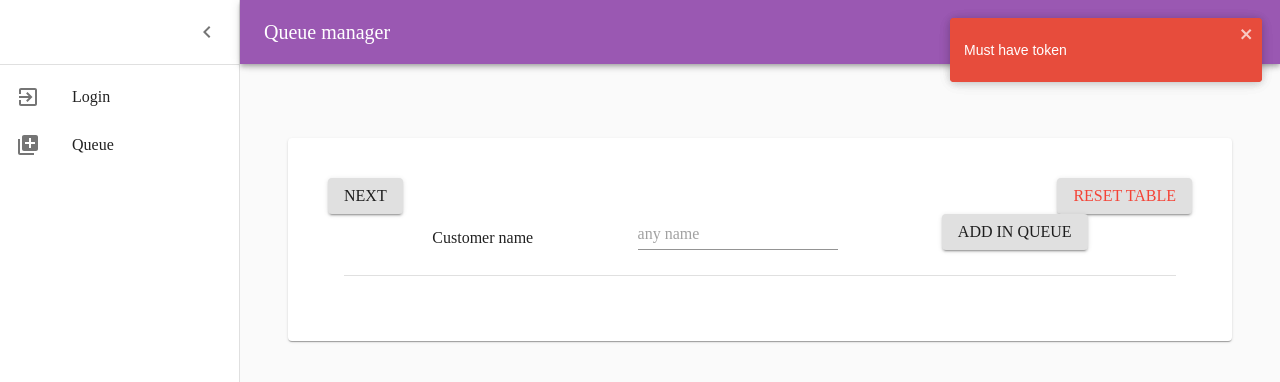
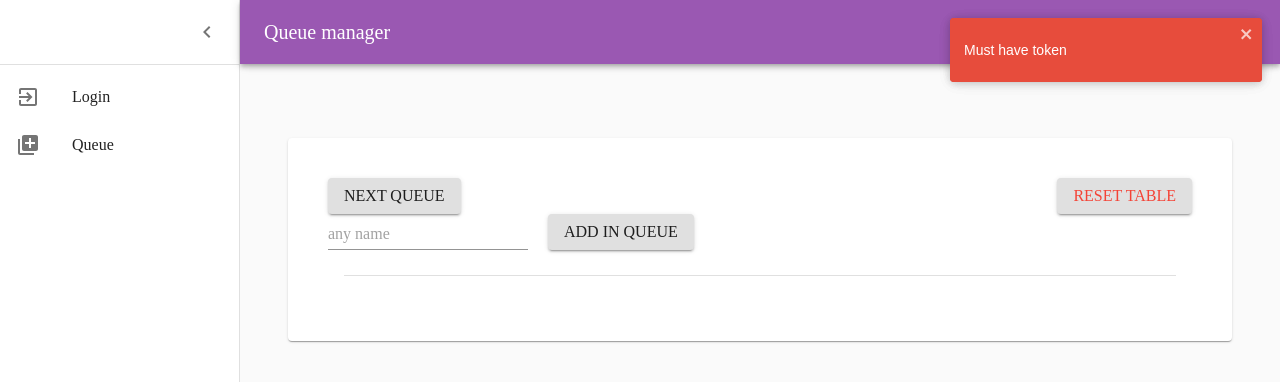
Before and after one commit to YOEL311/clientQeueu, a React (Create React App) app: page /queue in a window 1280 px wide. Shown: the top 382 px of the page. Built offline with nearby package versions, Linux system fonts and the light colour scheme.

Commit message:
remove text

```diff
--- a/src/component/Queue.js
+++ b/src/component/Queue.js
@@ -31,7 +31,6 @@ const Queue = () => {
   useEffect(() => {
     queue && queue.sort((a, b) => a.id - b.id);
   }, [queue]);
-
   return (
     <Grid>
       <Container>
@@ -43,7 +42,7 @@ const Queue = () => {
               }}
               variant="contained"
             >
-              <Typography align="center">next</Typography>
+              <Typography align="center">next queue</Typography>
             </Button>
 
             <Button
@@ -57,12 +56,11 @@ const Queue = () => {
           </Grid>
 
           <Grid
-            justify="space-evenly"
+            justify="flex-start"
             alignItems="flex-end"
             container
             direction="row"
           >
-            <Typography align="justify">Customer name</Typography>
             <TextField
               onChange={(val) => {
                 setNameNewCustomer(val.target.value);
@@ -70,16 +68,16 @@ const Queue = () => {
               value={nameNewCustomer}
               placeholder="any name"
               variant="standard"
-            ></TextField>
+              style={{ paddingRight: 20 }}
+            />
             <Button
               onClick={() => {
                 if (nameNewCustomer.length > 0) {
                   dispatch(addNewCustomer(nameNewCustomer));
                   setNameNewCustomer("");
-                }else{
-                  toast.error("enter name")
+                } else {
+                  toast.error("enter name");
                 }
-
               }}
               variant="contained"
             >
```
